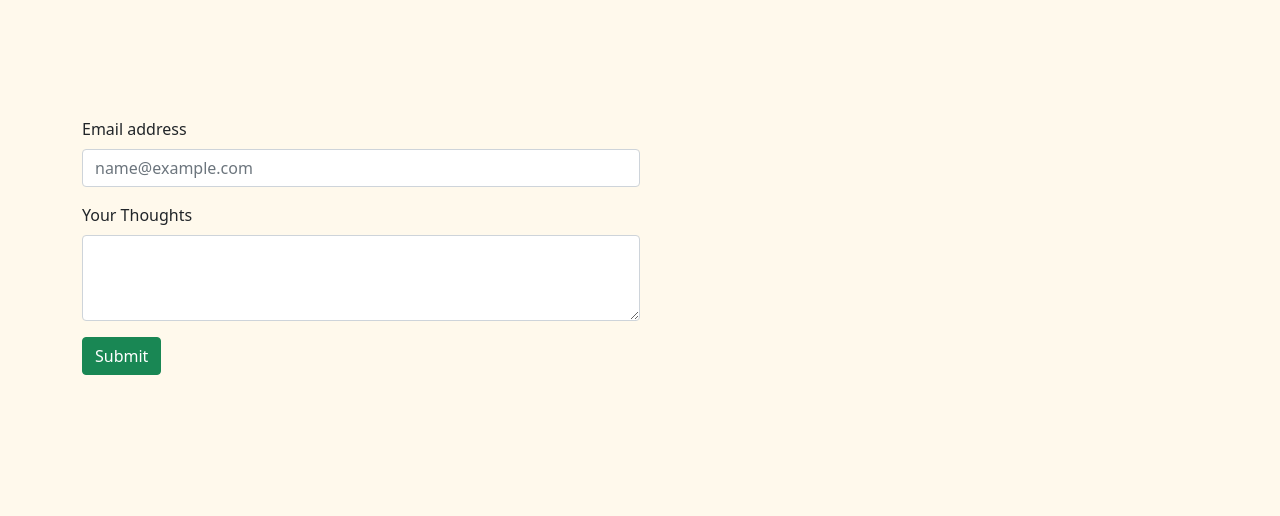
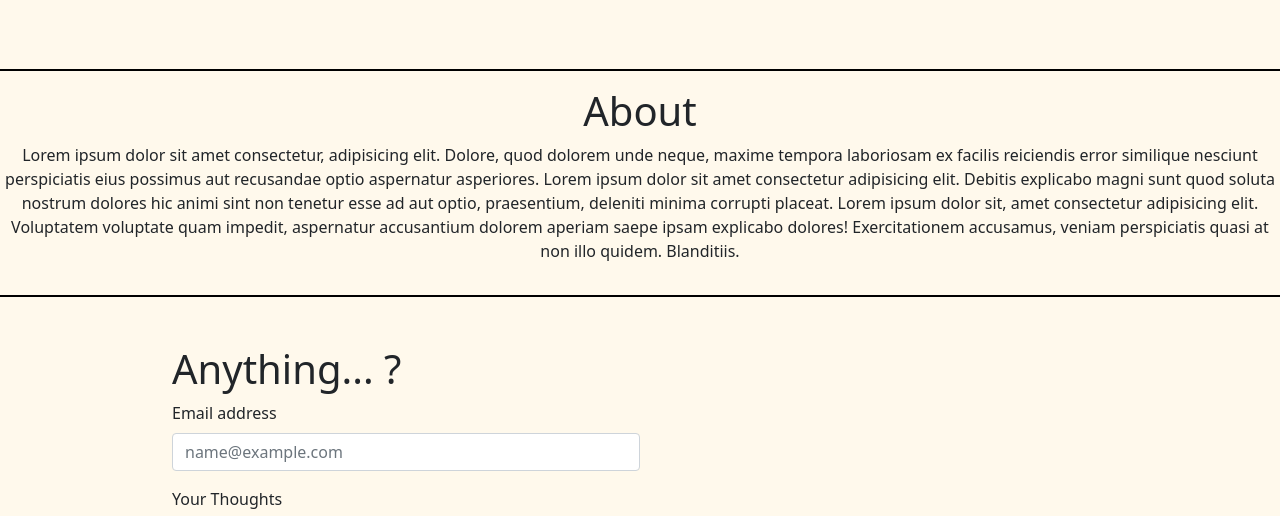
Before and after one commit to Prabhkirat0530/OnlyGod, a plain HTML site: page index.html in a window 1280 px wide. Shown: the part 3686-4202 px from the top of the page. Drawn offline with nearby package versions, Linux system fonts and the light colour scheme.

Commit message:
about section added

```diff
--- a/index.css
+++ b/index.css
@@ -147,7 +147,6 @@ html{
 }
 
 
-
 /* Footer */
 
 footer{
--- a/index.html
+++ b/index.html
@@ -183,8 +183,23 @@
     </div>
 
 
+    <!-- about -->
+    <div class="text-center w-100 py-3" style="border-top: 2px black solid; border-bottom: 2px black solid;">
+        <h1 class="fs-1">About</h1>
+        <p>Lorem ipsum dolor sit amet consectetur, adipisicing elit. Dolore, quod dolorem unde neque, maxime tempora
+            laboriosam ex facilis reiciendis error similique nesciunt perspiciatis eius possimus aut recusandae optio
+            aspernatur asperiores. Lorem ipsum dolor sit amet consectetur adipisicing elit. Debitis explicabo magni sunt
+            quod soluta nostrum dolores hic animi sint non tenetur esse ad aut optio, praesentium, deleniti minima
+            corrupti placeat. Lorem ipsum dolor sit, amet consectetur adipisicing elit. Voluptatem voluptate quam
+            impedit, aspernatur accusantium dolorem aperiam saepe ipsam explicabo dolores! Exercitationem accusamus,
+            veniam perspiciatis quasi at non illo quidem. Blanditiis.</p>
+
+    </div>
+
+
     <!-- Form -->
-    <div class="container py-5 w-100">
+    <div class="container w-75 py-5">
+        <h1>Anything... ?</h1>
         <div class="mb-3 w-50">
             <label for="exampleFormControlInput1" class="form-label">Email address</label>
             <input type="email" class="form-control" id="exampleFormControlInput1" placeholder="name@example.com">
@@ -195,6 +210,8 @@
         </div>
         <button type="button" class="btn btn-success">Submit</button>
     </div>
+
+
 
 
 
```
